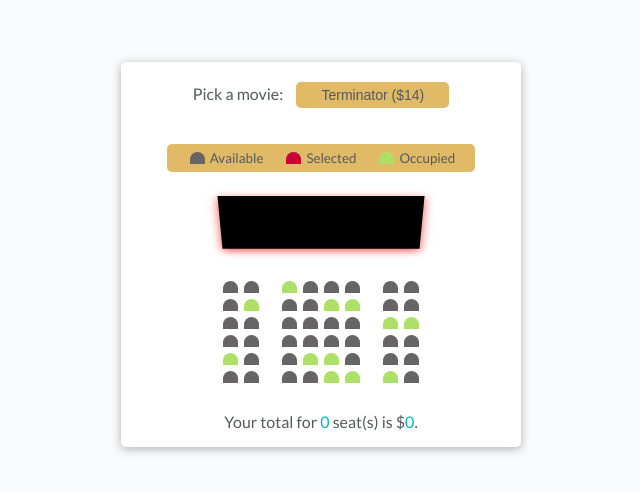
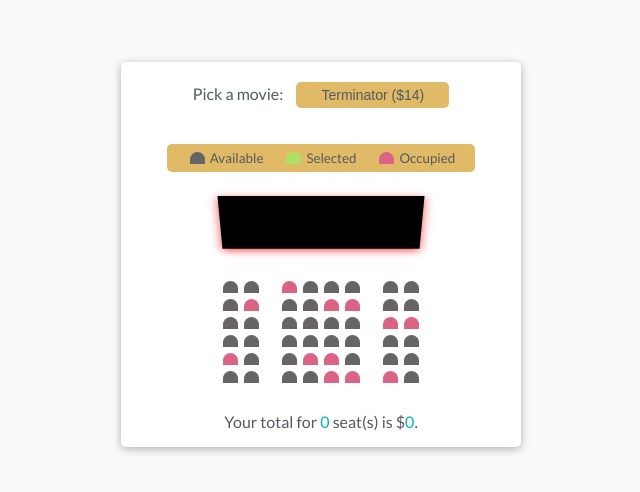
Before and after one commit to Niraj124597/movie-seat-booking, a plain HTML site: page index.html in a window 1280 px wide. Shown: the part 146-638 px from the top of the page, without its empty margins (319-959 px from the left). Drawn offline with Linux system fonts and the light colour scheme.

Commit message:
changed seat color & deleted unnecessary comments

```diff
--- a/style.css
+++ b/style.css
@@ -63,22 +63,16 @@ select {
 }
 
 .seat.selected {
-  background-color: #C70039;
+  background-color: #ACE067;
 }
 
 .seat.occupied {
-  background-color: #ACE067;
+  background-color: #db6486;
 }
 
 .seat:nth-of-type(2) {
   margin-right: 20px;
 }
-
-/*
-.seat:nth-of-type(6) {
-  margin-right: 20px;
-}
-*/
 
 .seat:nth-last-of-type(2) {
   margin-left: 20px;
@@ -96,8 +90,8 @@ select {
 
 .showcase {
   background-color: #E0BA67;
-/* This removes the bullet points */
-  list-style-type:none;
+  /* This removes the bullet points */
+  list-style-type: none;
   padding: 5px 10px;
   border-radius: 5px;
   display: flex;
```
